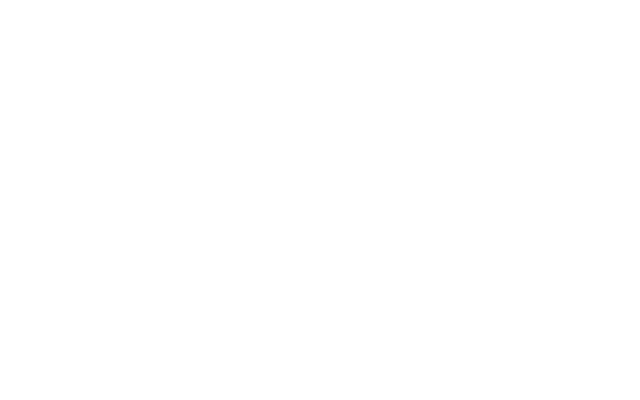
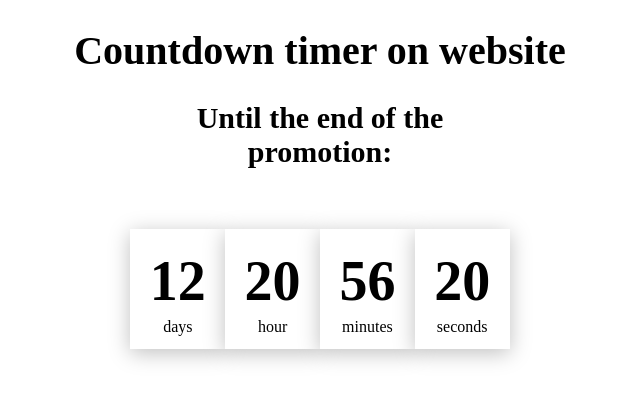
Before and after one commit to innabahamya/Countdown_timer_on_webSite, a plain HTML site: page index.html in a window 1280 px wide. Shown: the whole page, without its empty margins (320-960 px from the left). Drawn offline with Linux system fonts and the light colour scheme.

Commit message:
style and first function

```diff
--- a/index.html
+++ b/index.html
@@ -3,9 +3,25 @@
   <head>
     <meta charset="UTF-8" />
     <meta name="viewport" content="width=script, initial-scale=1.0" />
-    <title>Document</title>
+    <title>Countdown timer on website</title>
+
+    <link rel="stylesheet" href="./style.css" />
   </head>
+
   <body>
+    <div class="conteiner">
+      <h1>Countdown timer on website</h1>
+    </div>
+    <div class="promotion_timer">
+      <div class="title">Until the end of the promotion:</div>
+      <div class="timer">
+        <div class="timer__block"><span id="days">12</span>days</div>
+        <div class="timer__block"><span id="hours">20</span>hour</div>
+        <div class="timer__block"><span id="minutes">56</span>minutes</div>
+        <div class="timer__block"><span id="seconds">20</span>seconds</div>
+      </div>
+    </div>
+
     <script src="./index.js"></script>
   </body>
 </html>
--- /dev/null
+++ b/style.css
@@ -0,0 +1,37 @@
+.conteiner, h1 {
+    text-align: center;
+    font-size: 40px;
+
+}
+.promotion_timer {
+    width: 30%;
+    margin: auto;
+}
+
+.promotion_timer, .title {
+    text-align: center;
+    font-size: 30px;
+}
+.promotion_timer, .timer {
+    margin-top: 60px;
+    /* padding-left: 95px; */
+    display: flex;
+    justify-content: space-between;
+    align-items: center;
+}
+.ppromotion_timer, .timer__block {
+    width: 102px;
+    height: 120px;
+    background: #fff;
+    box-shadow: 0 4px 20px rgba(0,0,0,.25);
+    font-size: 16px;
+    font-weight: 300;
+    text-align: center;
+}
+.promotion_timer, .timer__block span {
+    display: block;
+    margin-top: 20px;
+    margin-bottom: 5px;
+    font-size: 56px;
+    font-weight: 700;
+}
```
Also changed, not shown: index.js (+19 -1 lines).
